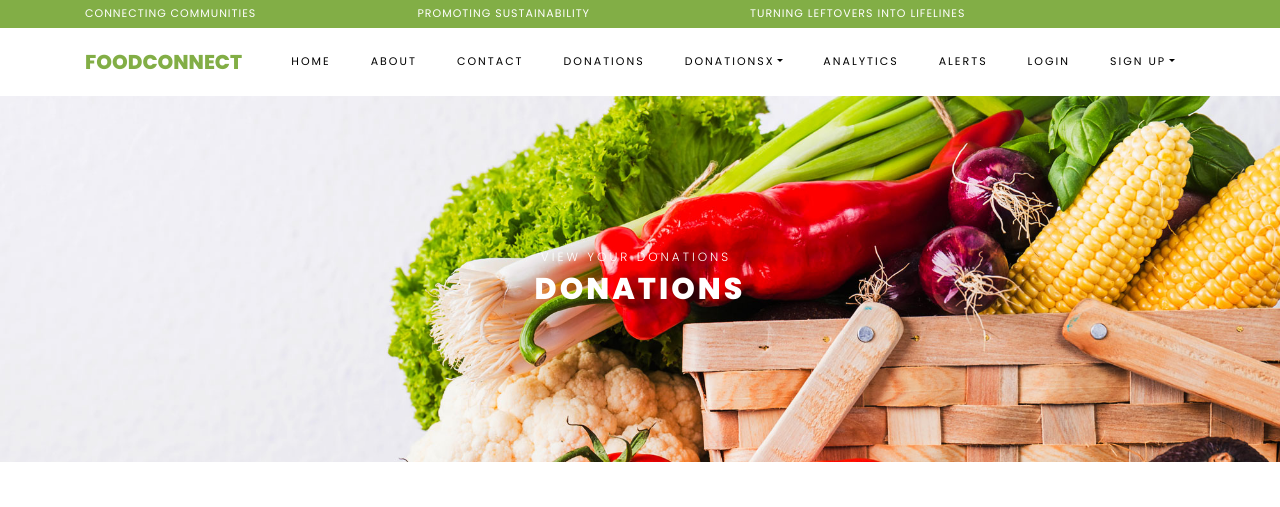
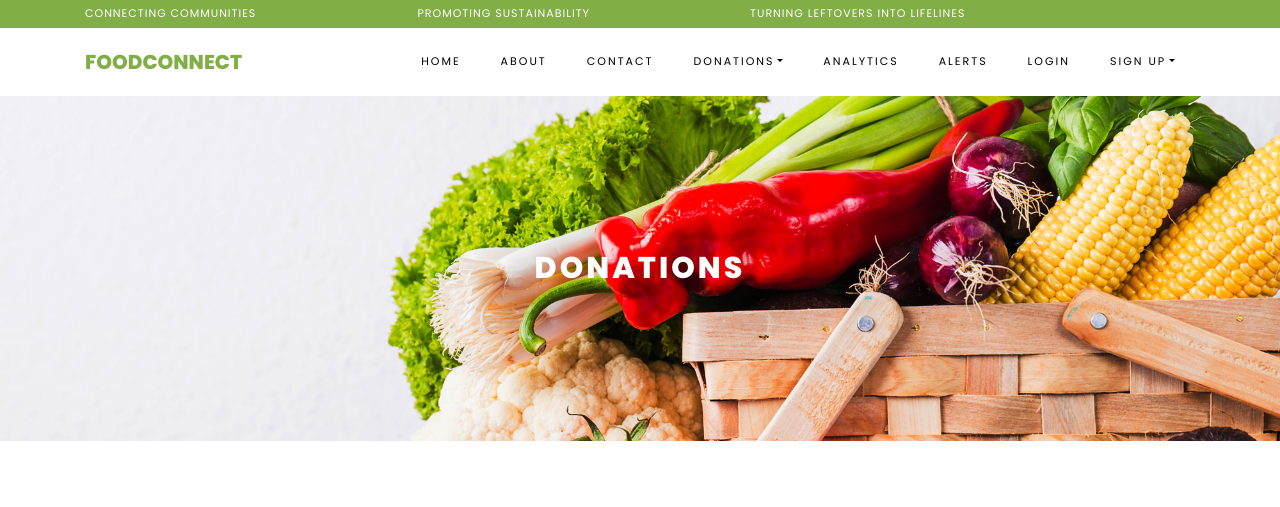
Before and after one commit to ShaneDsouza4/FoodConnect, a Django app: page /donations/ in a window 1280 px wide. Shown: the top 507 px of the page. Run offline with Django 5.2, Linux system fonts and the light colour scheme; data comes from the database, SQL or seed files in the repository; both versions use the stored data as it was after the commit; some libraries are stand-ins or nearby versions; some web fonts are replaced.

Commit message:
Navbar, Donation fixes

```diff
--- a/donations/urls.py
+++ b/donations/urls.py
@@ -2,22 +2,33 @@ from django.urls import path
 from . import views
 
 urlpatterns = [
+    # URL for List of all donations
     path('', views.donations_view, name='donations' ),
+
+    # URL to create reservation
     path('create/', views.create_donation, name='create-donation'),
 
+    #URL to view single product
     path('product_detail/<int:product_id>/', views.product_view, name='product_detail' ),
+
+    #URL to reserver to see the donations the reserved
     path('view_reservations/', views.view_reservations, name='view_reservations'),
 
+    #URL for donor to see the reservations made against their donations
     path('donor-reservations/', views.donor_reservations, name='donor_reservations'),
 
-    path('donations/<int:donation_id>/reservations/', views.reservations_for_donation, name='reservations_for_donation'),
-
+    #URL for donor to make the reservation status,after the reserver reserves the donation
     path('reservations/<int:reservation_id>/update/', views.update_reservation_status, name='update_reservation_status'),
 
+    #URL reserver to reserve the donation product
     path('place-order/', views.place_order, name='place_order'),
+
+    #URL for donor to see the donations they made
     path('my-donations/', views.donor_donations, name='donor_donations'),
 
+    #URL for donor to update the donations they made
     path('donation/<int:donation_id>/update/', views.update_donation, name='update-donation'),
 
+    #URL for donor to delete the donations they made
     path('donation/<int:donation_id>/delete/', views.delete_donation, name='delete-donation'),
 ]
--- a/donations/views.py
+++ b/donations/views.py
@@ -11,8 +11,7 @@ from .forms import CreateDonationForm, AddProductForm
 from donations.models import Category, Product, Reservation
 
 
-# Create your views here.
-
+# View for List of all donations
 def donations_view(request):
     categories = Category.objects.all()
     category_id = request.GET.get('category_id')
@@ -25,13 +24,14 @@ def donations_view(request):
     page_obj = paginator.get_page(page_number)
     return render(request, '../templates/donations/donations.html', {'products':page_obj, 'categories': categories, 'page_obj': page_obj,'current_category': int(category_id) if category_id else None,})
 
-# views.py
+# View for single Product
 @login_required
 def product_view(request, product_id):
     product = get_object_or_404(Product, pk=product_id)
     related_products = Product.objects.filter(category=product.category).exclude(pk=product_id)
     return render(request, '../templates/donations/product_detail.html', {'product': product, 'related_products': related_products})
 
+# View to create a donation
 @login_required
 def create_donation(request):
     if request.method == 'POST':
@@ -89,6 +89,8 @@ def create_donation(request):
         form = AddProductForm()
 
     return render(request, 'donations/create_donation.html', {'form': form})
+
+#View for reserver to reserve the donation product
 @login_required
 def place_order(request):
     if request.method == 'POST':
@@ -190,17 +192,20 @@ def place_order(request):
                              'Reservation placed successfully, but we were unable to send email notifications.')
 
         #messages.success(request, "Reservation placed successfully!")
-        return render(request, '../templates/donations/reservations_list.html')
+        #return render(request, '../templates/donations/reservations_list.html')
+        return redirect('view_reservations')
 
     messages.error(request, "Invalid request.")
-    return redirect('product_list')
+    return redirect('donations')
 
+#View for reserver to see the donations the reserved
 @login_required
 def view_reservations(request):
     #reservations = Reservation.objects.filter(product__donated_by=request.user).select_related('product')
     reservations = Reservation.objects.filter(user=request.user).select_related('product')
     return render(request, '../templates/donations/reservations_list.html', {"reservations":reservations})
 
+#View for donor to see the reservations made against their donations
 @login_required
 def donor_reservations(request):
     donor_products = Product.objects.filter(donated_by=request.user)
@@ -210,16 +215,16 @@ def donor_reservations(request):
 
     return render(request, 'donations/donor_reservations_list.html', {'reservations': reservations})
 
-# Donations by donor
+# View for donor to see the donations they made
 @login_required
 def donor_donations(request):
-    # Fetch all donations made by the logged-in donor
     donations = Product.objects.filter(donated_by=request.user)
 
     return render(request, 'donations/donor_donations_list.html', {
         'donations': donations,
     })
 
+# View for donor to update the donations they made
 @login_required
 def update_donation(request, donation_id):
     donation = get_object_or_404(Product, id=donation_id, donated_by=request.user)
@@ -261,21 +266,15 @@ def update_donation(request, donation_id):
         'donation': donation,
     })
 
+#URL for donor to delete the donations they made
 @login_required
 def delete_donation(request, donation_id):
     donation = get_object_or_404(Product, id=donation_id, donated_by=request.user)
-    if request.method == 'POST':
-        donation.delete()
-        messages.success(request, "Donation deleted successfully!")
-        return redirect('donor_donations')
+    donation.delete()
+    messages.success(request, "Donation deleted successfully!")
+    return redirect('donor_donations')
 
-@login_required
-def reservations_for_donation(request, donation_id):
-    product = get_object_or_404(Product, id=donation_id, donated_by=request.user)
-    reservations = Reservation.objects.filter(product=product)
-
-    return render(request, 'donations/reservations_for_donation.html', {'product': product, 'reservations': reservations})
-
+#View for donor to make the reservation status,after the reserver reserves the donation
 @login_required
 def update_reservation_status(request, reservation_id):
     if request.method == 'POST':
--- a/templates/donations/create_donation.html
+++ b/templates/donations/create_donation.html
@@ -7,7 +7,7 @@
       <div class="container">
         <div class="row no-gutters slider-text align-items-center justify-content-center">
           <div class="col-md-9 ftco-animate text-center">
-            <h1 class="mb-0 bread">DonationsX</h1>
+            <h1 class="mb-0 bread" style="color: black">Donations</h1>
           </div>
         </div>
       </div>
--- a/templates/donations/donations.html
+++ b/templates/donations/donations.html
@@ -7,12 +7,6 @@
         <div class="container">
             <div class="row no-gutters slider-text align-items-center justify-content-center">
                 <div class="col-md-9 ftco-animate text-center">
-                    <p class="breadcrumbs">
-                        <span class="mr-2">
-                            <a href="{% url 'donor_donations' %}">View Your Donations</a>
-                        </span>
-
-                    </p>
                     <h1 class="mb-0 bread">Donations</h1>
                 </div>
             </div>
--- a/templates/webpages/base.html
+++ b/templates/webpages/base.html
@@ -55,7 +55,11 @@
 						    <span class="text">Connecting Communities</span>
 					    </div>
 					    <div class="col-md pr-4 d-flex topper align-items-center">
-						    <span class="text">Promoting Sustainability</span>
+						    {% if request.user.is_authenticated %}
+                                <span class="text">Welcome, {{ request.user.username }}</span>
+                            {% else %}
+                                <span class="text">Promoting Sustainability</span>
+                            {% endif %}
 					    </div>
 					    <div class="col-md-5 pr-4 d-flex topper align-items-center">
 						    <span class="text">Turning Leftovers into Lifelines</span>
--- a/templates/webpages/navbar.html
+++ b/templates/webpages/navbar.html
@@ -1,39 +1,47 @@
 <nav class="navbar navbar-expand-lg navbar-dark ftco_navbar bg-dark ftco-navbar-light" id="ftco-navbar">
     <div class="container">
+        <!-- Brand Logo -->
         <a class="navbar-brand" href="{% url 'landing' %}">FoodConnect</a>
+
+        <!-- Hamburger Menu for Mobile View -->
         <button class="navbar-toggler" type="button" data-toggle="collapse" data-target="#ftco-nav" aria-controls="ftco-nav" aria-expanded="false" aria-label="Toggle navigation">
             <span class="oi oi-menu"></span> Menu
         </button>
 
+        <!-- Navbar Items -->
         <div class="collapse navbar-collapse" id="ftco-nav">
-            <ul class="navbar-nav ml-auto">
+            <ul class="navbar-nav ml-auto align-items-center">
                 <li class="nav-item active"><a href="{% url 'landing' %}" class="nav-link">Home</a></li>
                 <li class="nav-item"><a class="nav-link" href="{% url 'about' %}">About</a></li>
                 <li class="nav-item"><a class="nav-link" href="{% url 'contact_us' %}">Contact</a></li>
-                <li class="nav-item"><a class="nav-link" href="{% url 'donations' %}">Donations</a></li>
-
                 <li class="nav-item dropdown">
-                    <a class="nav-link dropdown-toggle" href="{% url 'donations' %}" id="dropdown04" data-toggle="dropdown" aria-haspopup="true" aria-expanded="false">DonationsX</a>
+                    <a class="nav-link dropdown-toggle" href="{% url 'donations' %}" id="dropdown04" data-toggle="dropdown" aria-haspopup="true" aria-expanded="false">Donations</a>
                     <div class="dropdown-menu" aria-labelledby="dropdown04">
                         <a class="dropdown-item" href="{% url 'donations' %}">All Donations</a>
+                        {% if request.user.is_authenticated %}
+                            {% if request.user.restaurant_profile or request.user.profile %}
                                 <a class="dropdown-item" href="{% url 'donor_donations' %}">Your Donations</a>
                                 <a class="dropdown-item" href="{% url 'donor_reservations' %}">Reservations for Your Donations</a>
+                            {% endif %}
+                        {% endif %}
                     </div>
                 </li>
-
                 <li class="nav-item"><a class="nav-link" href="{% url 'analytics' %}">Analytics</a></li>
                 <li class="nav-item"><a class="nav-link" href="{% url 'alert_list' %}">Alerts</a></li>
-
                 {% if user.is_authenticated %}
                     <li class="nav-item"><a class="nav-link" href="{% url 'view_reservations' %}">Reservations</a></li>
-
-                    <li class="nav-item"><a class="nav-link" href="{% url 'user_profile' %}">Profile</a></li>
-                    <li class="nav-item"><a class="nav-link" href="{% url 'logout' %}">Logout</a></li>
+                    <li class="nav-item dropdown">
+                        <a class="nav-link dropdown-toggle" href="#" id="dropdownProfile" data-toggle="dropdown" aria-haspopup="true" aria-expanded="false">Profile</a>
+                        <div class="dropdown-menu" aria-labelledby="dropdownProfile">
+                            <a class="dropdown-item" href="{% url 'user_profile' %}">View Profile</a>
+                            <a class="dropdown-item" href="{% url 'logout' %}">Logout</a>
+                        </div>
+                    </li>
                 {% else %}
                     <li class="nav-item"><a class="nav-link" href="{% url 'login' %}">Login</a></li>
                     <li class="nav-item dropdown">
-                        <a class="nav-link dropdown-toggle" href="#" id="dropdown04" data-toggle="dropdown" aria-haspopup="true" aria-expanded="false">Sign Up</a>
-                        <div class="dropdown-menu" aria-labelledby="dropdown04">
+                        <a class="nav-link dropdown-toggle" href="#" id="dropdownSignup" data-toggle="dropdown" aria-haspopup="true" aria-expanded="false">Sign Up</a>
+                        <div class="dropdown-menu" aria-labelledby="dropdownSignup">
                             <a class="dropdown-item" href="{% url 'restaurant_signup' %}">Restaurant</a>
                             <a class="dropdown-item" href="{% url 'foodbank_signup' %}">Food Bank</a>
                             <a class="dropdown-item" href="{% url 'individual_signup' %}">Individual</a>
@@ -41,21 +49,20 @@
                     </li>
                 {% endif %}
 
-                <!-- Cart  -->
-                <!-- <li class="nav-item cta cta-colored">
-                    <a class="nav-link"><span class="icon-shopping_cart"></span>[0]</a>
-                </li> -->
-
-                <!-- Alerts Button -->
-                <li class="nav-item">
-                    {% if request.user.is_authenticated and request.user.foodbank %}
-                        <a href="{% url 'alerts' %}" class="nav-link btn btn-danger text-white m-2">Add Alert +</a>
-                     {% endif %}
-
-                    {% if request.user.is_authenticated and not request.user.foodbank %}
-                        <a href="{% url 'create-donation' %}" class="nav-link btn btn-danger text-white m-2">Add Donation</a>
+                <!-- Donate or Add Alert Button -->
+                {% if request.user.is_authenticated %}
+                    <li class="nav-item ml-3">
+                        {% if request.user.foodbank %}
+                            <a href="{% url 'alerts' %}" class="btn btn-danger btn-sm text-white">
+                                Alert
+                            </a>
+                        {% else %}
+                            <a href="{% url 'create-donation' %}" class="btn btn-danger btn-sm text-white">
+                                Donate
+                            </a>
                         {% endif %}
                     </li>
+                {% endif %}
             </ul>
         </div>
     </div>
--- a/templates/webpages/user_profile.html
+++ b/templates/webpages/user_profile.html
@@ -10,9 +10,9 @@
         <div class="row no-gutters slider-text align-items-center justify-content-center">
           <div class="col-md-9 ftco-animate text-center">
           	<p class="breadcrumbs">
-                <span class="mr-2">
+                <!--<span class="mr-2">
                     <a href="{% url 'view_reservations' %}">View Your Reservations</a>
-                </span>
+                </span>-->
                 <span class="mr-2">
                     <a href="{% url 'edit_profile' %}">Edit Profile</a>
                 </span>
```
Also changed, not shown: templates/donations/donor_donations_list.html (+8 -9 lines), templates/donations/donor_reservations_list.html (+7 -6 lines), templates/donations/reservations_for_donation.html (deleted, +0 -72 lines), db.sqlite3. Lines whose indentation alone changed are shown as unchanged.
